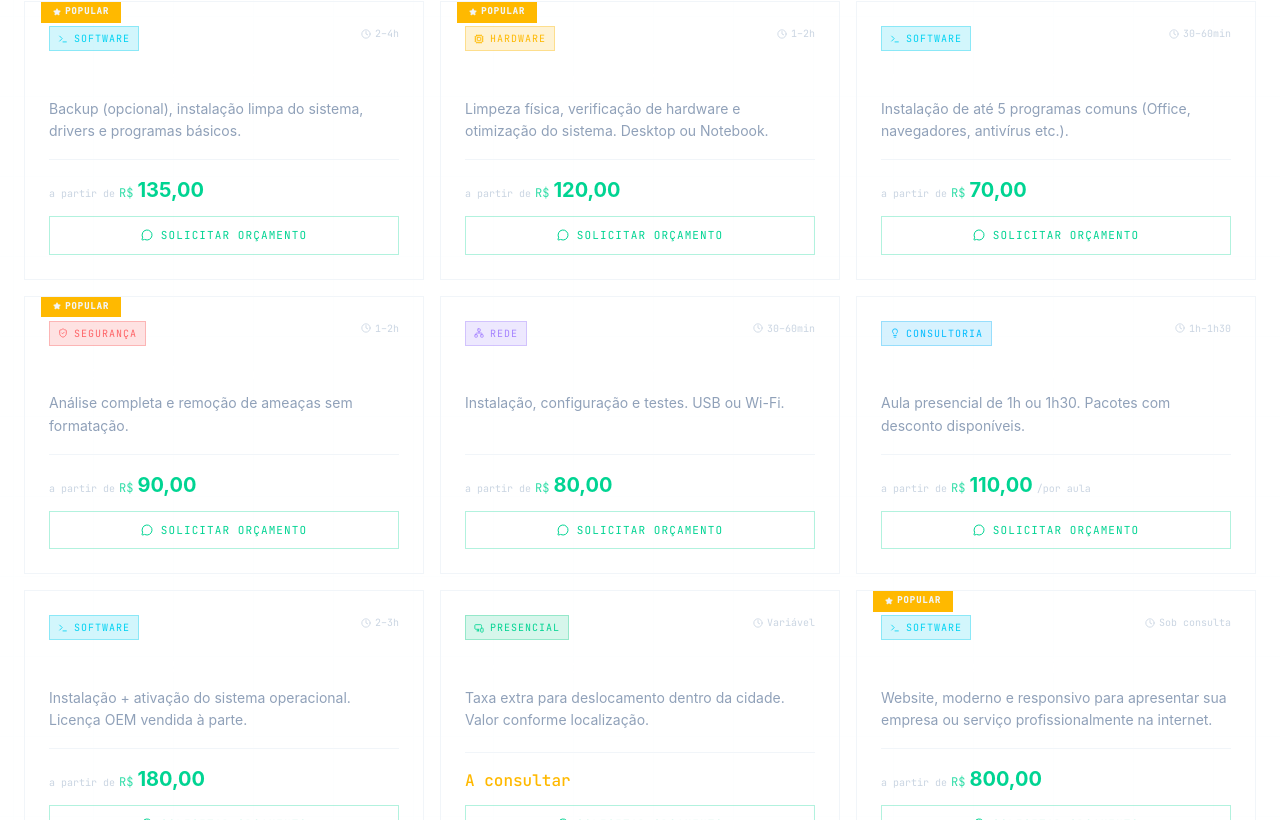
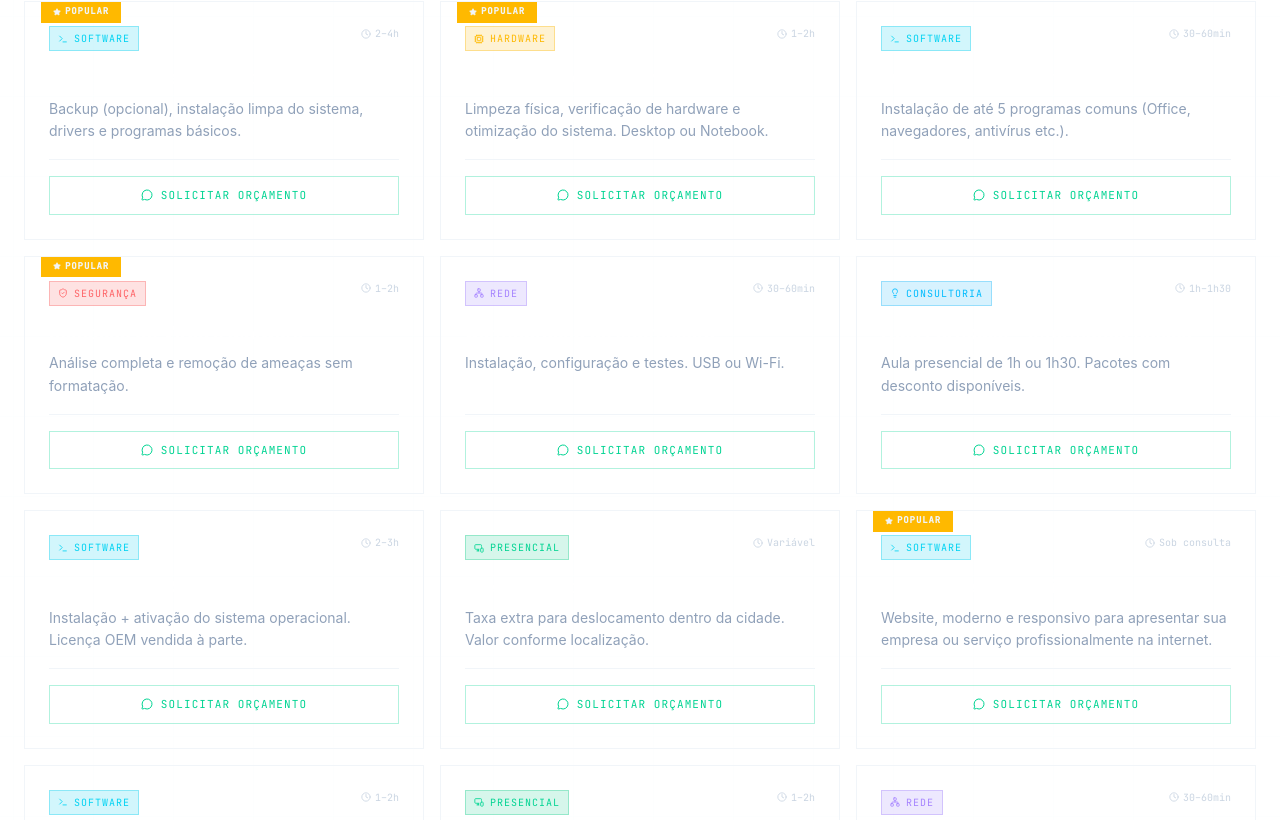
Before and after one commit to ArlanD3v/WebSite-TecTI-Felipe, a Next.js app: page / in a window 1280 px wide. Shown: the part 1460-2280 px from the top of the page. Built offline with nearby package versions, Linux system fonts and the light colour scheme.

Commit message:
Fix: Remoção de Valores

```diff
--- a/app/page.tsx
+++ b/app/page.tsx
@@ -20,7 +20,6 @@
   email: siteConfig.email,
   "@id": `${siteConfig.url}/#localbusiness`,
   sameAs: [`https://wa.me/${siteConfig.whatsapp}`],
-  priceRange: "R$50–R$200",
   address: {
     "@type": "PostalAddress",
     streetAddress: "R. dos Bandeirantes, 100",
@@ -67,20 +66,14 @@
       {
         "@type": "Offer",
         name: "Formatação Completa",
-        price: "120",
-        priceCurrency: "BRL",
       },
       {
         "@type": "Offer",
         name: "Suporte Remoto",
-        price: "60",
-        priceCurrency: "BRL",
       },
       {
         "@type": "Offer",
         name: "Remoção de Vírus",
-        price: "80",
-        priceCurrency: "BRL",
       },
     ],
   },
--- a/components/sections/ServicesSection.tsx
+++ b/components/sections/ServicesSection.tsx
@@ -2,29 +2,12 @@
 
 import { useState } from "react";
 import { motion, AnimatePresence } from "framer-motion";
-import { Clock, Star, X, MessageCircle } from "lucide-react";
+import { Clock, Star, MessageCircle } from "lucide-react";
 import { services, type Service, type ServiceCategory, categoryMeta } from "@/lib/services";
 import { CategoryBadge } from "@/components/ui/CategoryBadge";
 import { siteConfig } from "@/lib/config";
 
-function PriceTag({ price, note }: { price: number | string; note?: string }) {
-  if (typeof price === "string") {
-    return <div className="font-mono text-amber-400 text-base font-medium">{price}</div>;
-  }
-  return (
-    <div className="flex items-baseline gap-1 flex-wrap">
-      <span className="font-mono text-[10px] text-slate-300">a partir de</span>
-      <span className="font-mono text-xs text-emerald-400/80">R$</span>
-      <span className="font-display font-bold text-xl text-emerald-400">
-        {price.toLocaleString("pt-BR", { minimumFractionDigits: 2 })}
-      </span>
-      {note && <span className="font-mono text-[10px] text-slate-300">/{note}</span>}
-    </div>
-  );
-}
-
 function ServiceCard({ service, index }: { service: Service; index: number }) {
-  const [selected, setSelected] = useState(false);
   const waMessage = encodeURIComponent(`Olá! Gostaria de um orçamento para: ${service.name}`);
 
   return (
@@ -65,9 +48,7 @@
             </p>
           </div>
 
-          <div className="pt-4 border-t border-border space-y-3">
-            <PriceTag price={service.price} note={service.priceNote} />
-
+          <div className="pt-4 border-t border-border">
             {/* Botão orçamento */}
             <a
               href={`https://wa.me/${siteConfig.whatsapp}?text=${waMessage}`}
@@ -169,7 +150,7 @@
           viewport={{ once: true }}
           className="mt-8 text-center font-mono text-xs text-slate-600 tracking-wider"
         >
-          * Valores são estimativas. O orçamento final é confirmado após diagnóstico gratuito.
+          * O orçamento é confirmado após diagnóstico gratuito.
         </motion.p>
       </div>
     </section>
--- a/lib/services.ts
+++ b/lib/services.ts
@@ -10,8 +10,6 @@
   id: string;
   name: string;
   description: string;
-  price: number | string;
-  priceNote?: string;
   category: ServiceCategory;
   duration?: string;
   popular?: boolean;
@@ -68,7 +66,6 @@
     id: "formatacao-computador",
     name: "Formatação de Computador",
     description: "Backup (opcional), instalação limpa do sistema, drivers e programas básicos.",
-    price: 135,
     category: "software",
     duration: "2–4h",
     popular: true,
@@ -77,7 +74,6 @@
     id: "manutencao-preventiva",
     name: "Manutenção Preventiva",
     description: "Limpeza física, verificação de hardware e otimização do sistema. Desktop ou Notebook.",
-    price: 120,
     category: "hardware",
     duration: "1–2h",
     popular: true,
@@ -86,7 +82,6 @@
     id: "instalacao-softwares",
     name: "Instalação de Softwares",
     description: "Instalação de até 5 programas comuns (Office, navegadores, antivírus etc.).",
-    price: 70,
     category: "software",
     duration: "30–60min",
   },
@@ -94,7 +89,6 @@
     id: "remocao-virus",
     name: "Remoção de Vírus e Malware",
     description: "Análise completa e remoção de ameaças sem formatação.",
-    price: 90,
     category: "security",
     duration: "1–2h",
     popular: true,
@@ -103,7 +97,6 @@
     id: "configuracao-impressora",
     name: "Configuração de Impressora",
     description: "Instalação, configuração e testes. USB ou Wi-Fi.",
-    price: 80,
     category: "network",
     duration: "30–60min",
   },
@@ -111,8 +104,6 @@
     id: "aula-informatica",
     name: "Aula Particular – Informática Básica",
     description: "Aula presencial de 1h ou 1h30. Pacotes com desconto disponíveis.",
-    price: 110,
-    priceNote: "por aula",
     category: "consulting",
     duration: "1h–1h30",
   },
@@ -120,7 +111,6 @@
     id: "instalacao-so-licenca",
     name: "Instalação de S.O. com Licença",
     description: "Instalação + ativação do sistema operacional. Licença OEM vendida à parte.",
-    price: 180,
     category: "software",
     duration: "2–3h",
   },
@@ -128,7 +118,6 @@
     id: "atendimento-domicilio",
     name: "Atendimento a Domicílio",
     description: "Taxa extra para deslocamento dentro da cidade. Valor conforme localização.",
-    price: "A consultar",
     category: "remote",
     duration: "Variável",
   },
@@ -136,7 +125,6 @@
     id: "criacao-site-institucional",
     name: "Criação de Site Institucional",
     description: "Website, moderno e responsivo para apresentar sua empresa ou serviço profissionalmente na internet.",
-    price: 800,
     category: "software",
     duration: "Sob consulta",
     popular: true,
@@ -145,7 +133,6 @@
     id: "dominio-hospedagem",
     name: "Registro de Domínio e Hospedagem",
     description: "Registro do seu domínio (.com.br, .com etc.) e configuração completa do serviço de hospedagem.",
-    price: 150,
     category: "software",
     duration: "1–2h",
   },
@@ -153,7 +140,6 @@
     id: "backup-nuvem",
     name: "Backup e Organização em Nuvem",
     description: "Configuração de backup no Google Drive ou OneDrive, organização de pastas e sincronização automática.",
-    price: 120,
     category: "remote",
     duration: "1–2h",
   },
@@ -161,7 +147,6 @@
     id: "email-profissional",
     name: "Configuração de E-mail Profissional",
     description: "Configuração completa no computador e celular, com sincronização, assinatura personalizada e organização básica.",
-    price: 80,
     category: "network",
     duration: "30–60min",
   },
@@ -169,8 +154,6 @@
     id: "upgrade-ssd",
     name: "Upgrade de SSD",
     description: "Instalação de SSD com clonagem do sistema atual ou instalação limpa. SSD não incluso.",
-    price: 120,
-    priceNote: "mão de obra",
     category: "hardware",
     duration: "1–2h",
   },
```
